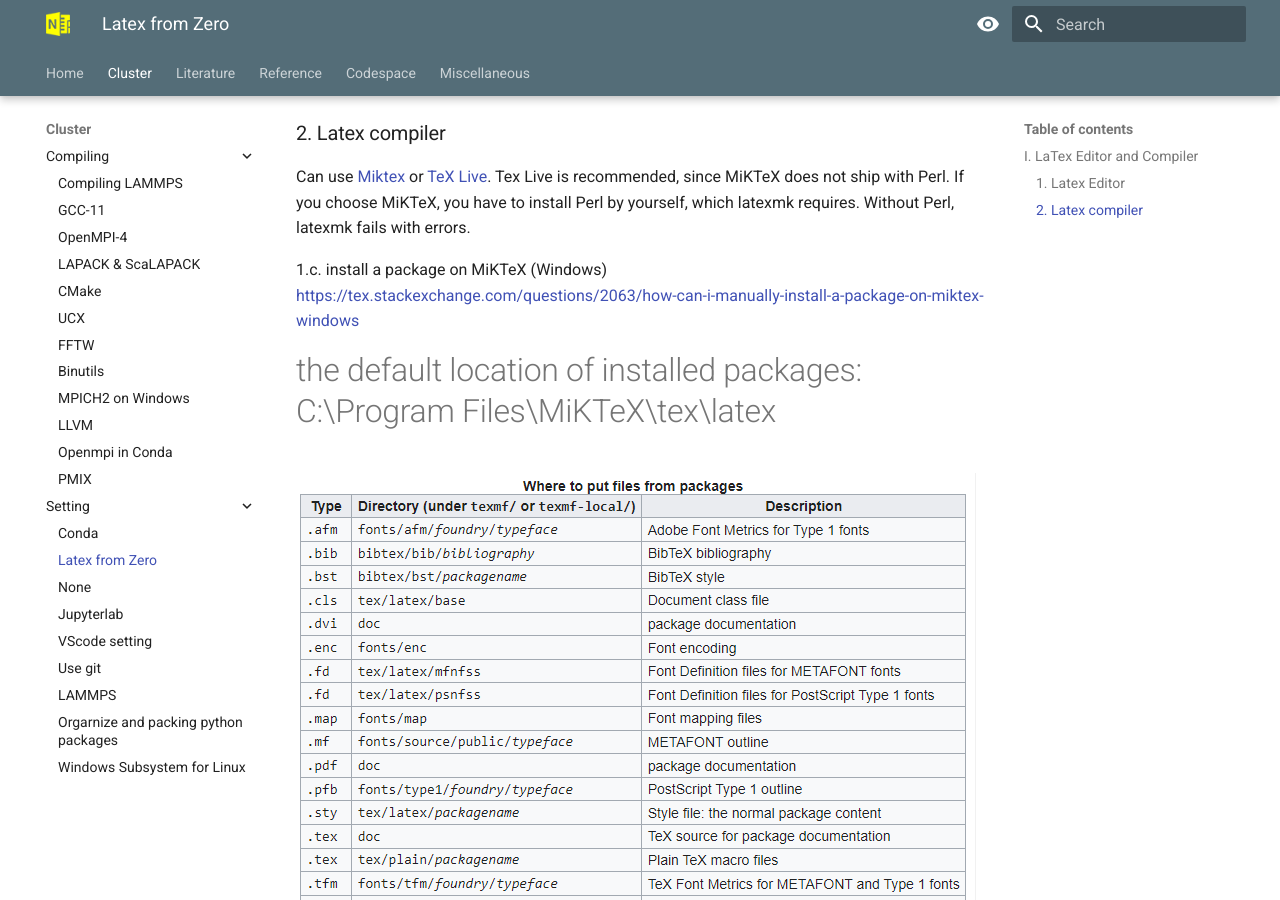
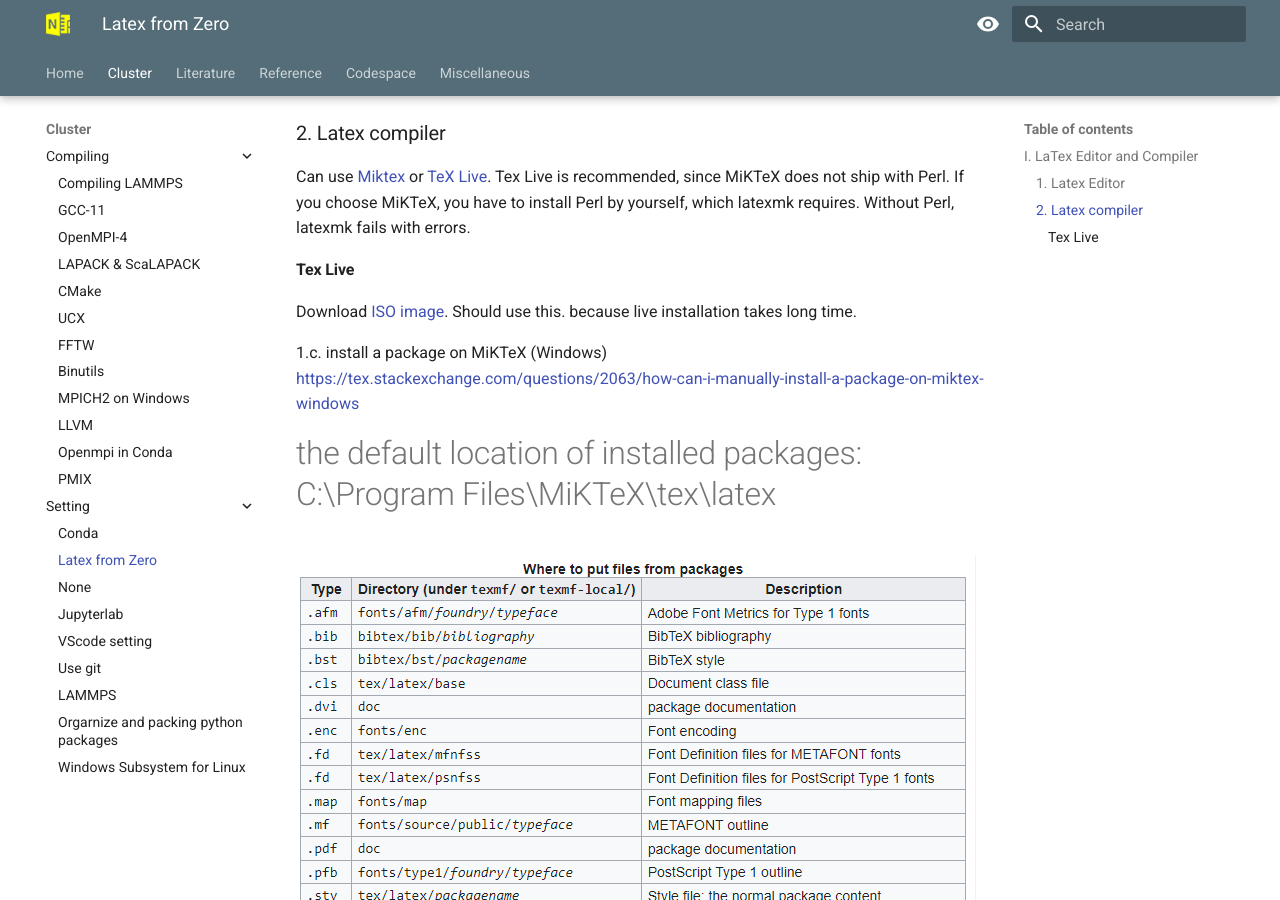
Before and after one commit to thangckt/thangckt.github.io, an MkDocs documentation site: the page built from docs/cluster/AppSetting/Latex_TexStudio.md, in a window 1280 px wide and 900 px high, scrolled down 1539 px. Built offline with MkDocs 1.6.1 and Material for MkDocs 9.7.7, drawn with Linux system fonts in a browser that asks for light colours; the version menu is left out.

Commit message:
Update Latex_TexStudio.md

```diff
--- a/docs/cluster/AppSetting/Latex_TexStudio.md
+++ b/docs/cluster/AppSetting/Latex_TexStudio.md
@@ -67,6 +67,10 @@
 ### 2. Latex compiler
 
 Can use [Miktex](https://miktex.org) or [TeX Live](https://www.tug.org/texlive/). Tex Live is recommended, since MiKTeX does not ship with Perl. If you choose MiKTeX, you have to install Perl by yourself, which latexmk requires. Without Perl, latexmk fails with errors.
+
+#### Tex Live
+
+Download [ISO image](https://lab.uklee.pe.kr/tex-archive/systems/texlive/Images/). Should use this. because live installation takes long time.
 
 1.c. install a package on MiKTeX (Windows)
 https://tex.stackexchange.com/questions/2063/how-can-i-manually-install-a-package-on-miktex-windows
```
